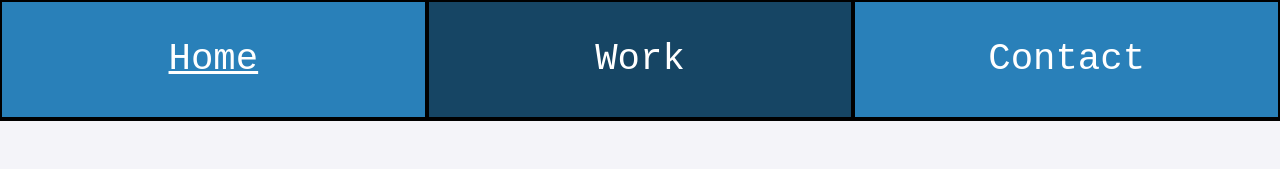
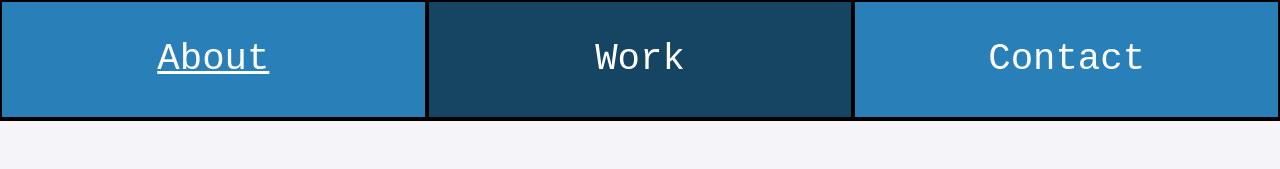
Before and after one commit to YanniSperon/Website, a React (Create React App) app: page /#/ in a window 1280 px wide. Shown: the top 169 px of the page. Built offline with nearby package versions, Linux system fonts and the light colour scheme; no server answers; the HTML template or start-up script is replaced by a standard one.

Commit message:
Renamed home to About

```diff
--- a/src/Home.js
+++ b/src/About.js
@@ -1,9 +1,9 @@
-import './Home.css';
+import './About.css';
 import './App.css';
 import React, { useState, useEffect } from 'react';
 import { Link } from 'react-router-dom';
 
-function Home({ data, projects, handleLinkClick }) {
+function About({ data, projects, handleLinkClick }) {
     const [showPopover, setShowPopover] = useState(false);
 
     useEffect(() => {
@@ -103,4 +103,4 @@ function Home({ data, projects, handleLinkClick }) {
     );
 }
 
-export default Home;
+export default About;
--- a/src/App.js
+++ b/src/App.js
@@ -2,7 +2,7 @@ import { HashRouter, Routes, Route, useLocation } from "react-router-dom";
 import { useState, useEffect, useLayoutEffect, useRef } from 'react';
 import './App.css';
 import Navbar from './Navbar';
-import Home from './Home';
+import About from './About';
 import Work from './Work';
 import Contact from './Contact';
 import Project from './Project';
@@ -123,7 +123,7 @@ function App() {
                 <PageTracking />
                 <Navbar darkMode={darkMode} />
                 <Routes>
-                    <Route path="/home" element={<Home data={data} projects={projects} handleLinkClick={handleLinkClick} />} />
+                    <Route path="/about" element={<About data={data} projects={projects} handleLinkClick={handleLinkClick} />} />
                     <Route index element={<Work projects={projects} handleLinkClick={handleLinkClick} />} />
                     <Route path="/contact" element={<Contact data={data} handleLinkClick={handleLinkClick} />} />
                     <Route path="/project/:projectName" element={<Project projects={projects} handleLinkClick={handleLinkClick} icons={icons} isDarkMode={darkMode}/>} />
--- a/src/Contact.js
+++ b/src/Contact.js
@@ -1,5 +1,5 @@
 import React from 'react';
-import './Home.css';
+import './About.css';
 
 function Contact({ data, handleLinkClick }) {
     if (!data) {
--- a/src/Footer.js
+++ b/src/Footer.js
@@ -1,4 +1,4 @@
-import './Home.css';
+import './About.css';
 import './App.css';
 import React from 'react';
 
--- a/src/Navbar.js
+++ b/src/Navbar.js
@@ -3,7 +3,7 @@ import { Link, useLocation } from "react-router-dom";
 import './Navbar.css';
 
 const LinksToNavMap = new Map([
-  ["/home", "Home"],
+  ["/about", "About"],
   ["/", "Work"],
   ["/contact", "Contact"]
 ]);
--- a/src/NotFound.js
+++ b/src/NotFound.js
@@ -1,5 +1,5 @@
 import React from 'react';
-import './Home.css';
+import './About.css';
 
 function NotFound() {
     return (
--- a/src/Project.js
+++ b/src/Project.js
@@ -1,6 +1,6 @@
 import React, { useState, useRef, useEffect } from 'react';
 import { useParams, Link } from 'react-router-dom';
-import './Home.css';
+import './About.css';
 
 const AutoScroll = ({ images, speed = 0.25 }) => {
     const containerRef = useRef(null);
--- a/src/Work.js
+++ b/src/Work.js
@@ -1,6 +1,6 @@
 import React from 'react';
 import './Work.css';
-import './Home.css';
+import './About.css';
 import { Link } from 'react-router-dom';
 
 function Work({ projects }) {
```
Also changed, not shown: src/About.css (renamed from src/Home.css).
